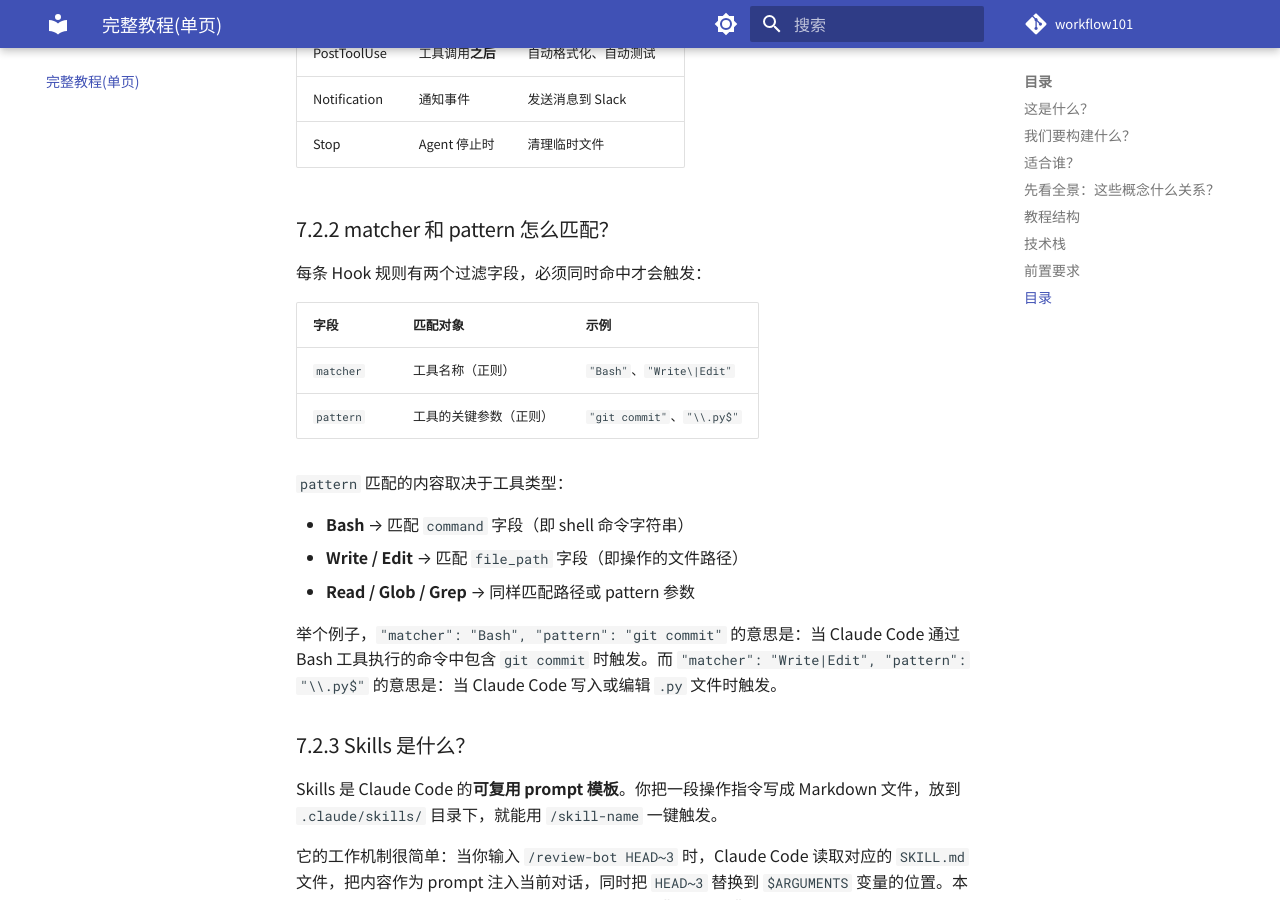
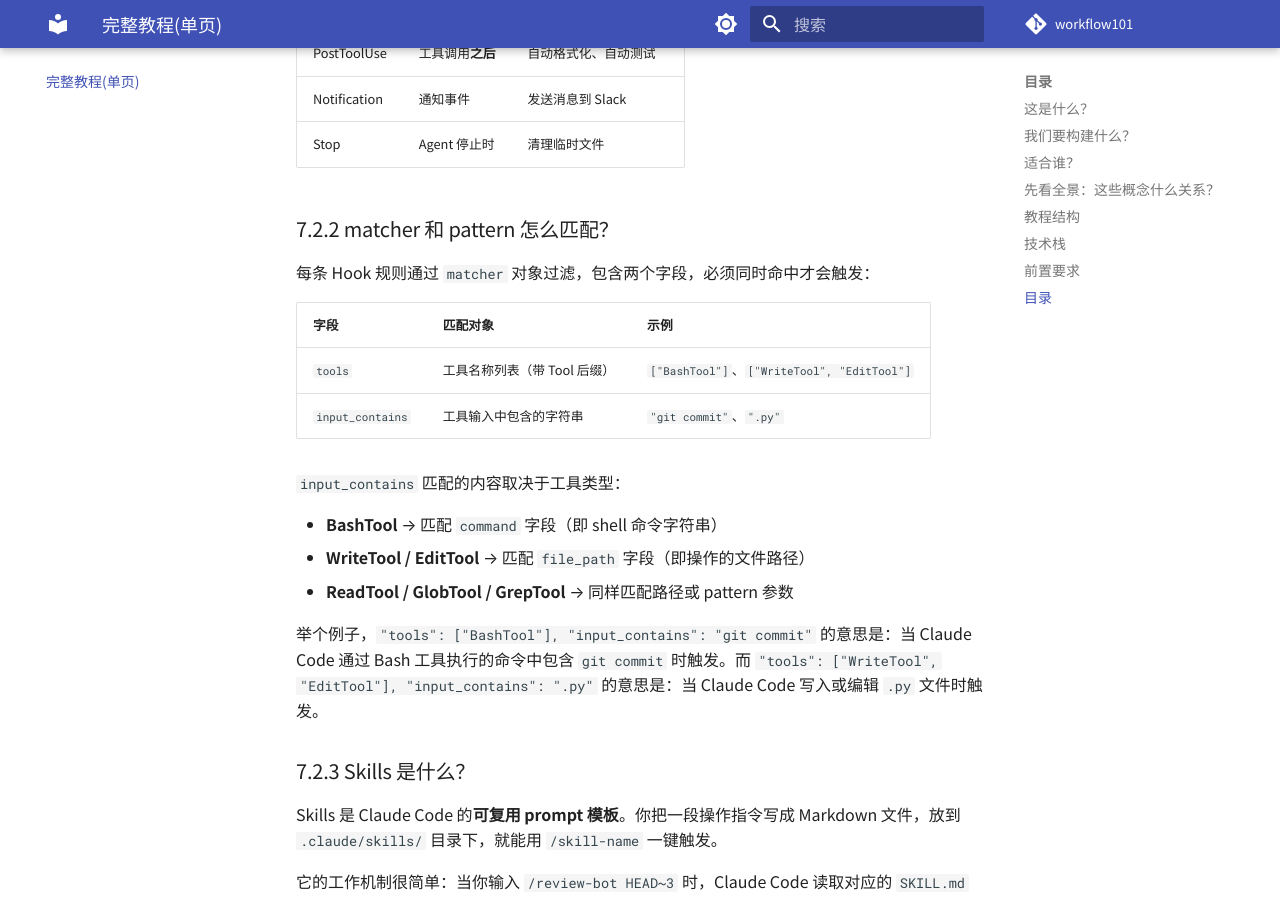
Before and after one commit to DoubleMice/workflow101, an MkDocs documentation site: the page built from docs/tutorial.md, in a window 1280 px wide and 900 px high, scrolled down 64894 px. Built offline with MkDocs 1.6.1 and Material for MkDocs 9.7.7, drawn with Linux system fonts in a browser that asks for light colours; comment, search, counter and statistics services are not loaded; some of the changed text lies outside the part shown.

Commit message:
迁移 Hook 配置到新格式，修复 install.bat 回归
- 所有 hook 示例和配置迁移到新格式：事件名置于根级别，matcher 改为对象（tools/input_contains），command 移入 hooks 数组
- 更新教程章节（07、08）和 tutorial.md 中的 hook 说明文字和代码示例
- 恢复 install.bat 的 if exist 防御性检查和 ASCII 连字符

````diff
--- a/docs/tutorial.md
+++ b/docs/tutorial.md
@@ -2726,20 +2726,20 @@
 
 ### 7.2.2 matcher 和 pattern 怎么匹配？
 
-每条 Hook 规则有两个过滤字段，必须同时命中才会触发：
+每条 Hook 规则通过 `matcher` 对象过滤，包含两个字段，必须同时命中才会触发：
 
 | 字段 | 匹配对象 | 示例 |
 |------|---------|------|
-| `matcher` | 工具名称（正则） | `"Bash"`、`"Write\|Edit"` |
-| `pattern` | 工具的关键参数（正则） | `"git commit"`、`"\\.py$"` |
-
-`pattern` 匹配的内容取决于工具类型：
-
-- **Bash** → 匹配 `command` 字段（即 shell 命令字符串）
-- **Write / Edit** → 匹配 `file_path` 字段（即操作的文件路径）
-- **Read / Glob / Grep** → 同样匹配路径或 pattern 参数
-
-举个例子，`"matcher": "Bash", "pattern": "git commit"` 的意思是：当 Claude Code 通过 Bash 工具执行的命令中包含 `git commit` 时触发。而 `"matcher": "Write|Edit", "pattern": "\\.py$"` 的意思是：当 Claude Code 写入或编辑 `.py` 文件时触发。
+| `tools` | 工具名称列表（带 Tool 后缀） | `["BashTool"]`、`["WriteTool", "EditTool"]` |
+| `input_contains` | 工具输入中包含的字符串 | `"git commit"`、`".py"` |
+
+`input_contains` 匹配的内容取决于工具类型：
+
+- **BashTool** → 匹配 `command` 字段（即 shell 命令字符串）
+- **WriteTool / EditTool** → 匹配 `file_path` 字段（即操作的文件路径）
+- **ReadTool / GlobTool / GrepTool** → 同样匹配路径或 pattern 参数
+
+举个例子，`"tools": ["BashTool"], "input_contains": "git commit"` 的意思是：当 Claude Code 通过 Bash 工具执行的命令中包含 `git commit` 时触发。而 `"tools": ["WriteTool", "EditTool"], "input_contains": ".py"` 的意思是：当 Claude Code 写入或编辑 `.py` 文件时触发。
 
 ### 7.2.3 Skills 是什么？
 
@@ -2773,15 +2773,12 @@
 
 ```json
 {
-  "hooks": {
-    "PostToolUse": [
-      {
-        "matcher": "Bash",
-        "pattern": "git commit",
-        "command": "echo 'HOOK: Auto-review triggered after commit'"
-      }
-    ]
-  }
+  "PostToolUse": [
+    {
+      "matcher": { "tools": ["BashTool"], "input_contains": "git commit" },
+      "hooks": [{ "type": "command", "command": "echo 'HOOK: Auto-review triggered after commit'" }]
+    }
+  ]
 }
 ```
 
@@ -2791,15 +2788,12 @@
 
 ```json
 {
-  "hooks": {
-    "PostToolUse": [
-      {
-        "matcher": "Bash",
-        "pattern": "git commit",
-        "command": "review-bot diff HEAD~1 2>/dev/null | head -1 || true"
-      }
-    ]
-  }
+  "PostToolUse": [
+    {
+      "matcher": { "tools": ["BashTool"], "input_contains": "git commit" },
+      "hooks": [{ "type": "command", "command": "review-bot diff HEAD~1 2>/dev/null | head -1 || true" }]
+    }
+  ]
 }
 ```
 
@@ -2928,15 +2922,12 @@
 
 ```json
 {
-  "hooks": {
-    "PostToolUse": [
-      {
-        "matcher": "Write|Edit",
-        "pattern": "\\.py$",
-        "command": "file_path=$(cat | jq -r '.tool_input.file_path // empty') && [ -n \"$file_path\" ] && black \"$file_path\" 2>/dev/null || true"
-      }
-    ]
-  }
+  "PostToolUse": [
+    {
+      "matcher": { "tools": ["WriteTool", "EditTool"], "input_contains": ".py" },
+      "hooks": [{ "type": "command", "command": "file_path=$(cat | jq -r '.tool_input.file_path // empty') && [ -n \"$file_path\" ] && black \"$file_path\" 2>/dev/null || true" }]
+    }
+  ]
 }
 ```
 
@@ -2946,15 +2937,12 @@
 
 ```json
 {
-  "hooks": {
-    "PreToolUse": [
-      {
-        "matcher": "Bash",
-        "pattern": "git commit",
-        "command": "branch=$(git branch --show-current) && [ \"$branch\" != 'main' ] || (echo 'BLOCKED: Do not commit to main' && exit 1)"
-      }
-    ]
-  }
+  "PreToolUse": [
+    {
+      "matcher": { "tools": ["BashTool"], "input_contains": "git commit" },
+      "hooks": [{ "type": "command", "command": "branch=$(git branch --show-current) && [ \"$branch\" != 'main' ] || (echo 'BLOCKED: Do not commit to main' && exit 1)" }]
+    }
+  ]
 }
 ```
 
@@ -2968,15 +2956,12 @@
 
 ```json
 {
-  "hooks": {
-    "PostToolUse": [
-      {
-        "matcher": "Write|Edit",
-        "pattern": "\\.py$",
-        "command": "input=$(cat) && file_path=$(echo \"$input\" | jq -r '.tool_input.file_path // empty') && echo \"$(date): Hook triggered for $file_path\" >> /tmp/hook-debug.log && black \"$file_path\" 2>&1 | tee -a /tmp/hook-debug.log"
-      }
-    ]
-  }
+  "PostToolUse": [
+    {
+      "matcher": { "tools": ["WriteTool", "EditTool"], "input_contains": ".py" },
+      "hooks": [{ "type": "command", "command": "input=$(cat) && file_path=$(echo \"$input\" | jq -r '.tool_input.file_path // empty') && echo \"$(date): Hook triggered for $file_path\" >> /tmp/hook-debug.log && black \"$file_path\" 2>&1 | tee -a /tmp/hook-debug.log" }]
+    }
+  ]
 }
 ```
 
@@ -3471,15 +3456,12 @@
 
 ```json
 {
-  "hooks": {
-    "PostToolUse": [
-      {
-        "matcher": "Write|Edit",
-        "pattern": "review_bot/.*\\.py$",
-        "command": "pytest tests/ -x -q 2>&1 | tail -5"
-      }
-    ]
-  }
+  "PostToolUse": [
+    {
+      "matcher": { "tools": ["WriteTool", "EditTool"], "input_contains": "review_bot/" },
+      "hooks": [{ "type": "command", "command": "pytest tests/ -x -q 2>&1 | tail -5" }]
+    }
+  ]
 }
 ```
 
````
Also changed, not shown: docs/07_automation.md (+38 -53 lines), docs/08_testing.md (+6 -9 lines), examples/hooks/README.md (+17 -22 lines), 7 other files.
